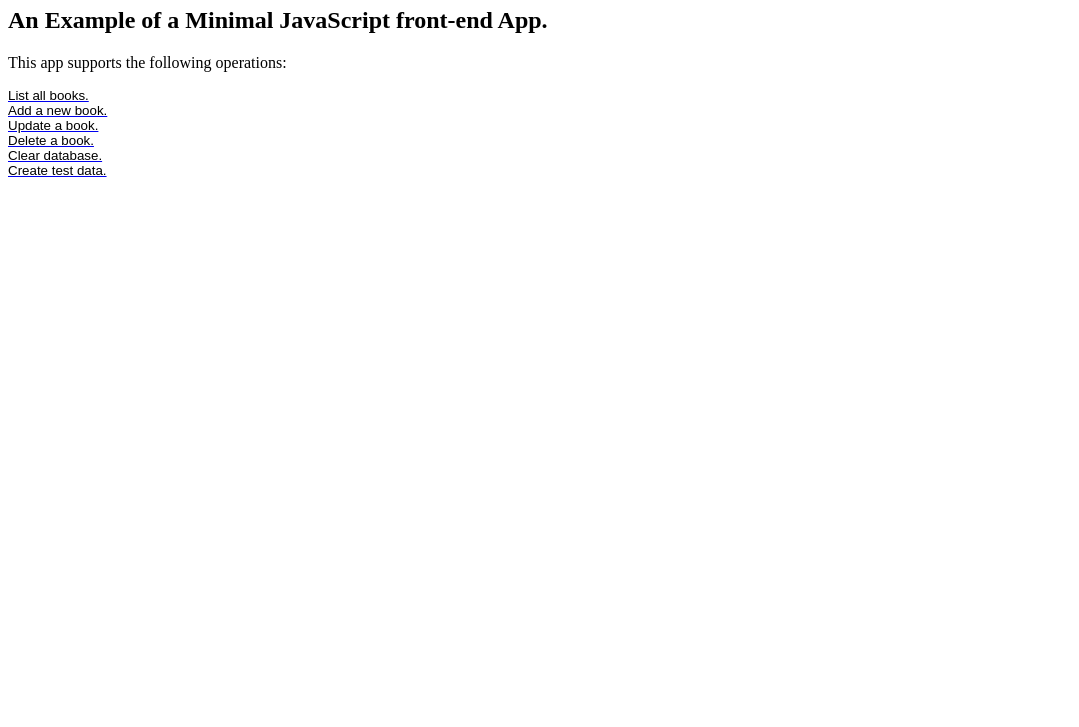
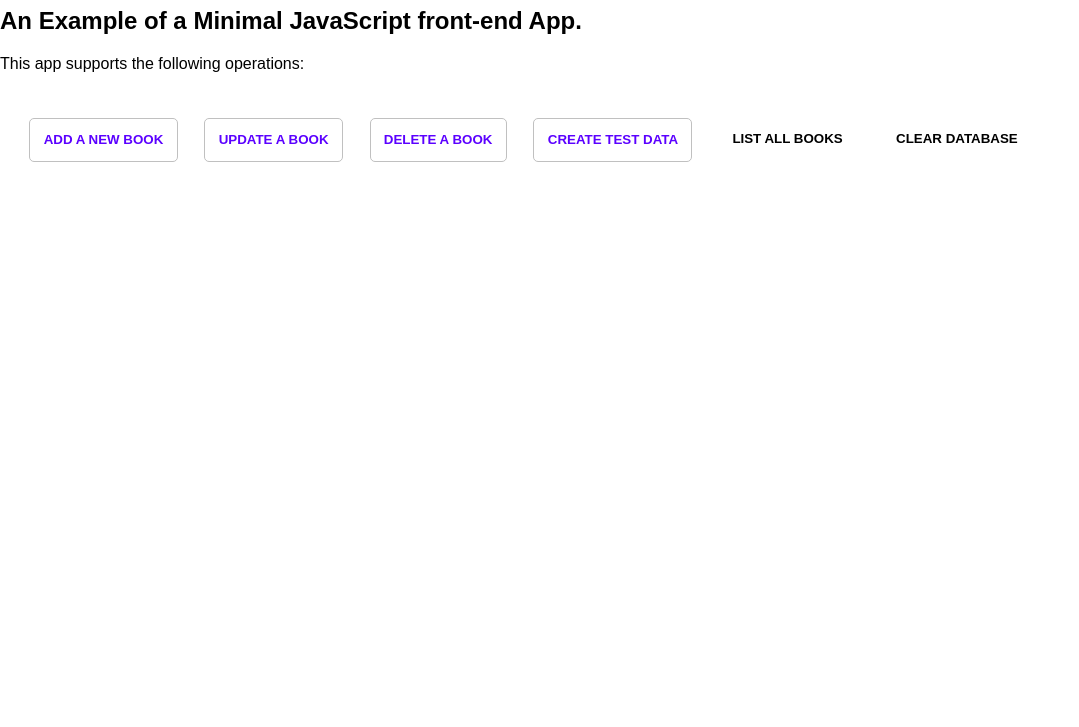
Before and after one commit to 1-3-4/aspit__javascript-exercise_front-end-web-app, a website: page src/index.html in a window 1280 px wide. Shown: the part 73-800 px from the top of the page, without its empty margins (0-1079 px from the left). Drawn offline with Linux system fonts and the light colour scheme.

Commit message:
Added style to buttons.
Followed material design principles.
Changed the order of the buttons.

```diff
--- a/src/index.html
+++ b/src/index.html
@@ -4,14 +4,42 @@
         <meta charset="utf-8">
         <title>Public Library | Front-End Web App</title>
         <style media="screen">
-            menu, li, button {
+            body, menu, li, a, button {
                 display: block;
                 margin: 0;
                 outline: 0;
                 border: 0;
                 padding: 0;
+                font-family: sans-serif;
                 list-style-type: none;
+                text-decoration: none;
                 background-color: rgba(255, 255, 255, 1);
+            }
+            .list-of-btns {
+                display: flex;
+                flex-direction: row;
+                flex-wrap: wrap;
+                justify-content: flex-start;
+                align-items: flex-start;
+                align-content: flex-start;
+                padding: 1em;
+            }
+            button {
+                box-sizing: border-box;
+                margin: 1em;
+                padding: 1em;
+                font-weight: bold;
+                text-transform: uppercase;
+            }
+            .btn_type_text {
+
+            }
+            .btn_type_outlined {
+                border-width: 1px;
+                border-style: solid;
+                border-color: silver;
+                border-radius: 5px;
+                color: #5b01ff;
             }
         </style>
         <script type="text/javascript" src="./js/model/Book.js"></script>
@@ -20,24 +48,24 @@
         <h1>Public Library</h1>
         <h2>An Example of a Minimal JavaScript front-end App.</h2>
         <p>This app supports the following operations:</p>
-        <menu>
+        <menu class="list-of-btns">
             <li>
-                <a href="#"><button type="button">List all books.</button></a>
+                <a href="#"><button class="btn_type_outlined" type="button">Add a new book</button></a>
             </li>
             <li>
-                <a href="#"><button type="button">Add a new book.</button></a>
+                <a href="#"><button class="btn_type_outlined" type="button">Update a book</button></a>
             </li>
             <li>
-                <a href="#"><button type="button">Update a book.</button></a>
+                <a href="#"><button class="btn_type_outlined" type="button">Delete a book</button></a>
             </li>
             <li>
-                <a href="#"><button type="button">Delete a book.</button></a>
+                <a href="#"><button class="btn_type_outlined" type="button" onclick="#">Create test data</button></a>
             </li>
             <li>
-                <a href="#"><button type="button" onclick="#">Clear database.</button></a>
+                <a href="#"><button class="btn_type_text" type="button">List all books</button></a>
             </li>
             <li>
-                <a href="#"><button type="button" onclick="#">Create test data.</button></a>
+                <a href="#"><button class="btn_type_text" type="button" onclick="#">Clear database</button></a>
             </li>
         </menu>
     </body>
```
